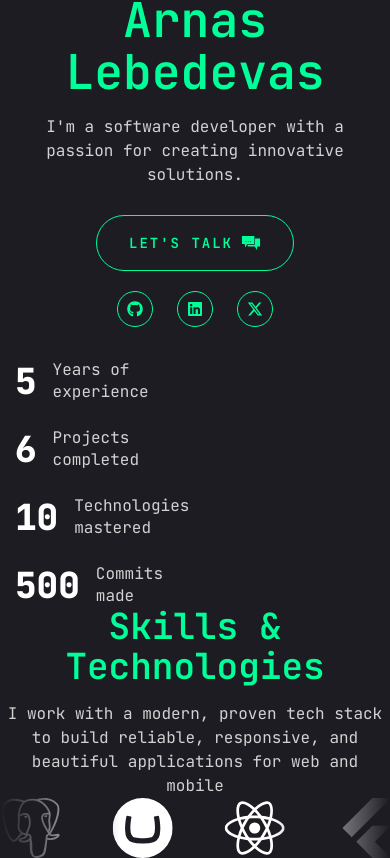
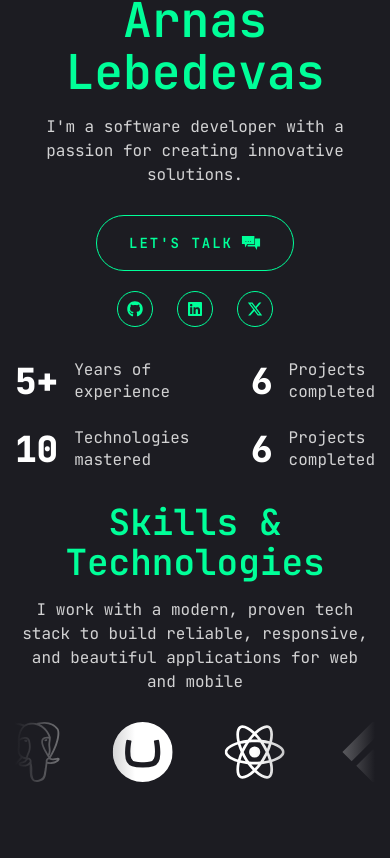
Before and after one commit to ArnasLebedevas/AL, a Next.js app: page / in a window 390 px wide. Shown: the part 548-1406 px from the top of the page. After the commit the page ends 1362 px from the top, so only its background shows below. Built offline with nearby package versions, Linux system fonts and the light colour scheme.

Commit message:
mobile design

```diff
--- a/src/app/layout.tsx
+++ b/src/app/layout.tsx
@@ -14,7 +14,7 @@ const fontJetBrains = JetBrains_Mono({
 
 export const metadata: Metadata = {
   title: "AL",
-  description: "Generated by create next app",
+  description: "Portfolio of AL – showcasing projects, skills, and experience in web development and design.",
 };
 
 export default function RootLayout({
--- a/src/components/animations/infinite-carousel.tsx
+++ b/src/components/animations/infinite-carousel.tsx
@@ -14,7 +14,7 @@ export default function InfiniteCarousel({ data }: Props) {
   const items = [...data, ...data];
 
   return (
-    <div className="relative overflow-hidden container mx-auto">
+    <div className="relative overflow-hidden">
       <div className="pointer-events-none absolute left-0 top-0 h-full w-30 bg-gradient-to-r from-primary to-transparent z-10" />
       <div className="pointer-events-none absolute right-0 top-0 h-full w-30 bg-gradient-to-l from-primary to-transparent z-10" />
       <motion.div className="flex w-max" {...infiniteScroll}>
--- a/src/components/layout/statistics.tsx
+++ b/src/components/layout/statistics.tsx
@@ -13,17 +13,17 @@ export default function Statistics({ data }: Props) {
       <div className="container mx-auto">
         <div className="flex flex-wrap gap-6 mx-auto xl:max-w-none justify-between">
           {data.map((stat, index) => (
-            <div className="flex gap-4 items-center" key={index}>
+            <div
+              className="flex gap-4 items-center text-left "
+              key={index}
+            >
               <CountUp
                 end={stat.value}
                 duration={5}
+                suffix={stat.suffix}
                 className="text-4xl xl:text-6xl font-extrabold"
               />
-              <p
-                className={`${
-                  stat.label.length < 15 ? "max-w-[100px]" : "max-w-[150px]"
-                } leading-snug text-white/80`}
-              >
+              <p className={` leading-snug text-white/80 w-min`}>
                 {stat.label}
               </p>
             </div>
--- a/src/constants/experience.ts
+++ b/src/constants/experience.ts
@@ -3,6 +3,7 @@ import { content } from "./content";
 export interface Statistic {
   label: string;
   value: number;
+  suffix?: string;
 }
 
 export const EXPERIENCES: Statistic[] = content.experience;
--- a/src/content/experience.json
+++ b/src/content/experience.json
@@ -1,6 +1,6 @@
 [
-  { "label": "Years of experience", "value": 5 },
-  { "label": "Projects completed", "value": 6 },
+  { "label": "Years of experience", "value": 5, "suffix": "+" },
+  { "label": "Projects completed", "value": 6  },
   { "label": "Technologies mastered", "value": 10 },
-  { "label": "Commits made", "value": 500 }
+  { "label": "Projects completed", "value": 6  }
 ]
--- a/src/features/home/experience.tsx
+++ b/src/features/home/experience.tsx
@@ -3,7 +3,7 @@ import { EXPERIENCES } from "@/constants/experience";
 
 export default function Experience() {
   return (
-    <div className="xl:pb-24">
+    <div className="xl:mb-24 mb-8">
       <Statistics data={EXPERIENCES} />
     </div>
   );
--- a/src/features/home/hero.tsx
+++ b/src/features/home/hero.tsx
@@ -11,7 +11,7 @@ export default function Hero() {
   return (
     <div className="container mx-auto h-full">
       <AnimationGroup>
-        <div className="flex flex-col xl:flex-row items-center justify-between xl:pt-8 xl:pb-24">
+        <div className="flex flex-col xl:flex-row items-center justify-between xl:mt-8 xl:mb-24">
           <div className="text-center xl:text-left order-2 xl:order-none">
             <FadeInUp delay={0}>
               <div className="mb-4">{hero.subtitle}</div>
--- a/src/features/home/technologies.tsx
+++ b/src/features/home/technologies.tsx
@@ -6,14 +6,16 @@ export default function Technologies() {
   const technologies = content.home.technologies;
 
   return (
-    <div className="xl:pb-24">
+    <div className="container mx-auto">
       <h2 className="text-accent text-center w-full mx-auto mb-4">
         {technologies.title}
       </h2>
-      <p className="text-center w-full mx-auto xl:mb-15 text-white/80">
+      <p className="text-center w-full mx-auto xl:mb-15 mb-7 text-white/80">
         {technologies.subtitle}
       </p>
-      <InfiniteCarousel data={TECH_STACK} />
+      <div className="mb-8">
+        <InfiniteCarousel data={TECH_STACK} />
+      </div>
     </div>
   );
 }
--- a/src/styles/theme.css
+++ b/src/styles/theme.css
@@ -4,6 +4,7 @@
 @theme inline {
   --font-primary: var(--font-jetbrains);
 
+--breakpoint-xs: 480px;
   --breakpoint-sm: 640px;
   --breakpoint-md: 768px;
   --breakpoint-lg: 960px;
```
